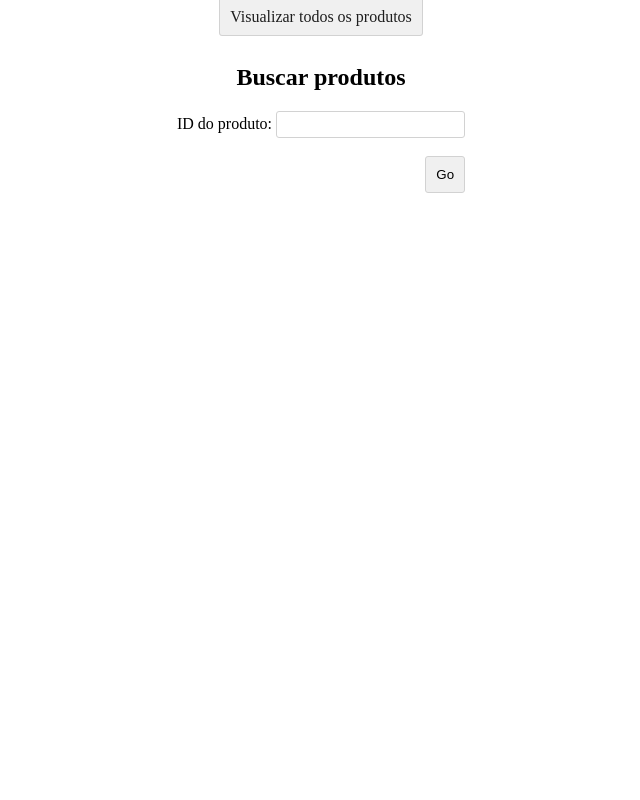
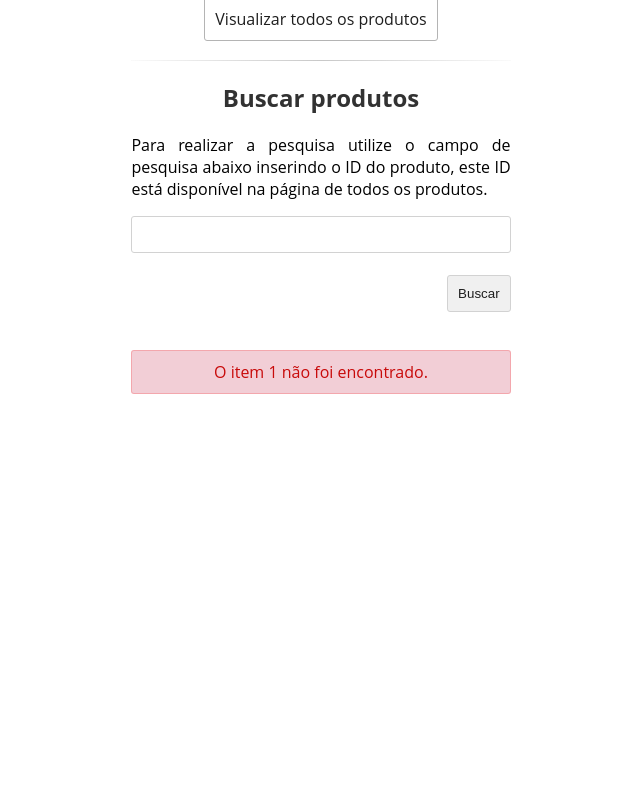
Before and after one commit to jichall/jn-scraper, a Django app: page /product/1 in a window 1280 px wide. Shown: the whole page, without its empty margins (319-959 px from the left). Run offline with Django 3.2, Linux system fonts and the light colour scheme; data that the repository does not hold is empty.

Commit message:
Modify the design of the endpoints
Signed-off-by: Rafael Campos Nunes <rafaelnunes@engineer.com>

```diff
--- a/src/scraper_interface/scraper_app/assets/theme.css
+++ b/src/scraper_interface/scraper_app/assets/theme.css
@@ -1,18 +1,20 @@
 body {
     display: flex;
+    text-align: center;
     align-items: center;
+    flex-direction: column;
     justify-content: center;
-    flex-direction: column;
-    text-align: center;
+
+    font-family: 'Open Sans';
+}
+
+h1, h2, h3, h4 {
+    color: rgb(50, 50, 50);
 }
 
 a {
-    padding: 10px;
-    border-radius: 3px;
     text-decoration: none;
-    color: rgb(30, 30, 30);
-    border: 1px solid rgb(210, 210, 210);
-    background: rgb(240, 240, 240);
+    color: rgb(30, 30, 230);
 }
 
 ul {
@@ -35,26 +37,114 @@ input {
 
 input[type="number"] {
     outline: 0;
-    padding: 5px;
+    width: 100%;
+    padding: 10px;
     border: 1px solid rgb(210, 210, 210);
 }
 
-input[type="submit"] {
-    padding  : 10px;
-    border: 1px solid rgb(210, 210, 210);
-    background: rgb(240, 240, 240);
+input[type="number"]:focus {
+    border: 1px solid rgb(100, 100, 100);
 }
 
-a:hover, input[type="submit"]:hover {
-    background: linear-gradient(180deg, rgb(240, 240, 240), rgb(230, 230, 230));
+input[type="submit"] {
+    padding: 10px;
+    cursor: pointer;
+    background: rgb(240, 240, 240);
+    border: 1px solid rgb(210, 210, 210);
 }
 
-.images {}
+.animate {
+    -webkit-transition: all .2s;
+    -moz-transition: all .2s;
+    -transition: all .2s;
+}
+
+.wrapper {
+    width: 30%;
+}
 
 .price {
     color: rgb(130, 130, 130);
 }
 
+.mark {
+    color: rgba(130, 130, 130, .3);
+}
+
+.mark:hover {
+    color: rgba(130, 130, 130, 1);
+}
+
+.button {
+    padding: 10px;
+    border-radius: 3px;
+    text-decoration: none;
+    color: rgb(30, 30, 30);
+    border: 1px solid rgb(230, 230, 230);
+}
+
+.button-outline {
+    border-color: rgb(180, 180, 180);
+    background: transparent !important;
+}
+
+.button-default {
+    background: linear-gradient(180deg, rgb(240, 240, 240), rgb(240, 240, 240));
+}
+
+.button-outline:hover {
+    border-color: rgb(100, 100, 100);
+}
+
+.button-default:hover {
+    background: linear-gradient(180deg, rgb(240, 240, 240), rgb(230, 230, 230));
+}
+
 .product {
     margin-bottom: 30px;
 }
+
+.alert {
+    padding: 10px;
+    border-radius: 3px;
+    background: rgb(230, 230, 230);
+    border: 1px solid rgb(120, 120, 120);
+}
+
+.alert-danger {
+    color: rgba(200, 10, 10, 1);
+    border-color: rgb(250, 10, 10, .2);
+    background: rgba(190, 10, 50, .2);
+}
+
+.hdiv {
+    border: 0;
+    height: 1px;
+    background: linear-gradient(90deg, rgb(250, 250, 250), rgb(200, 200, 200), rgb(250, 250, 250));
+}
+
+.fade-in {
+    animation: FadeIn .3s;
+}
+
+.fade-out {
+    animation: FadeOut .3s;
+}
+
+@keyframes FadeIn {
+    from {
+        opacity: 0;
+    }
+    to {
+        opacity: 1;
+    }
+}
+
+@keyframes FadeOut {
+    from {
+        opacity: 1;
+    }
+    to {
+        opacity: 0;
+    }
+}
--- a/src/scraper_interface/scraper_app/templates/index.html
+++ b/src/scraper_interface/scraper_app/templates/index.html
@@ -1,16 +1,25 @@
 {% load static %}
 <link rel="stylesheet" href="{% static 'theme.css' %}">
 
-<div class="">
-  <a href="/products" class="button">Visualizar todos os produtos</a><br><br>
+<div class="wrapper fade-in">
+  <a href="/products" class="button button-outline animate">Visualizar todos os produtos</a><br><br>
+  <hr class="hdiv">
 
   <h2>Buscar produtos</h2>
 
+  <p style="text-align: justify;">
+    Para realizar a pesquisa utilize o campo de pesquisa abaixo inserindo o ID do produto,
+    este ID está disponível na página de todos os produtos.
+  </p>
+
   <form id="form">
-    <label>ID do produto: </label>
-    <input type="number" name="id" required><br><br>
-    <input type="submit" value="Go">
+    <input type="number" name="id" autocomplete="off" class="animate" required><br><br>
+    <input type="submit" value="Buscar" class="button button-default"><br><br>
   </form>
+
+  {% if error %}
+  <p class="alert alert-danger">{{ error }}</p>
+  {% endif %}
 </div>
 
 <script type="text/javascript">
```
Also changed, not shown: src/scraper_interface/scraper_app/templates/product.html (added, +21 -0 lines), src/scraper_interface/scraper_app/templates/products.html (+4 -3 lines), 1 other file.
